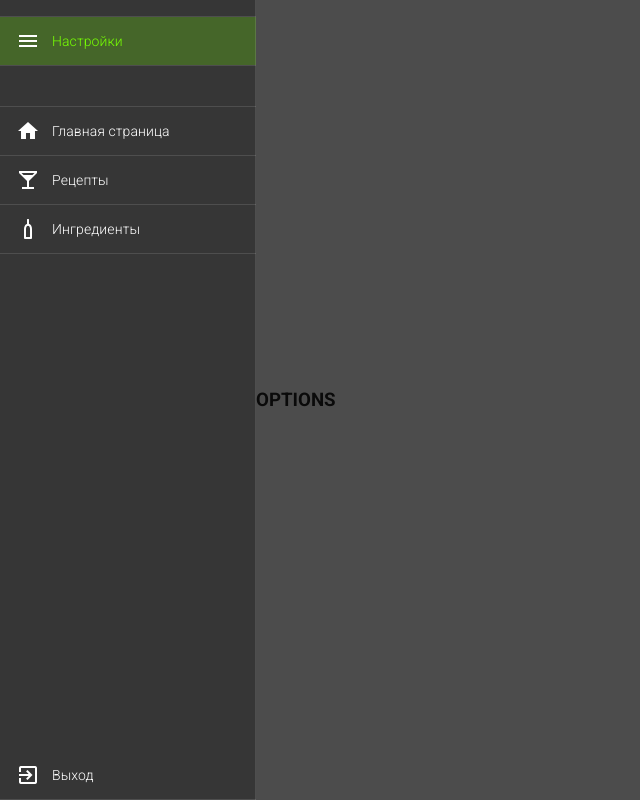
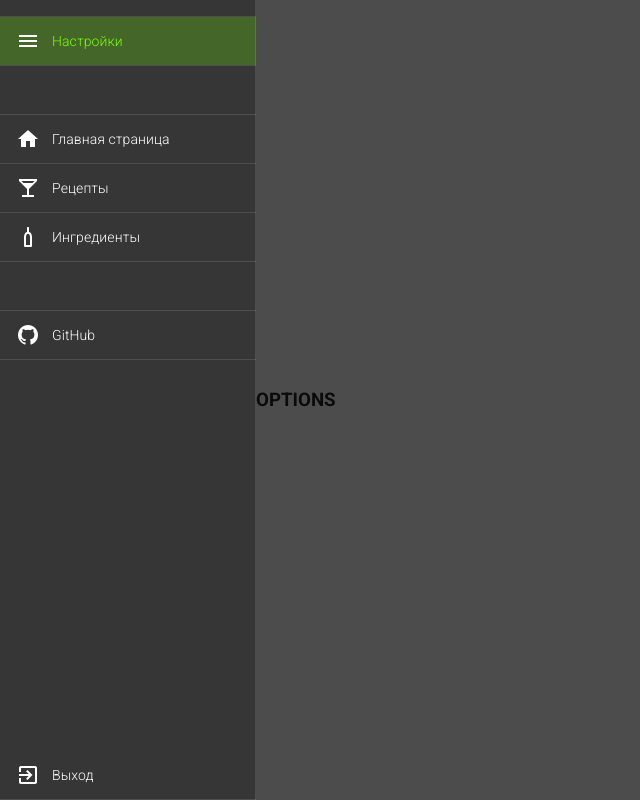
Before and after one commit to LebedevApp/CMS-Coctails, a Vue app: page /options in a window 1280 px wide. Shown: the whole page, without its empty margins (0-640 px from the left). Built offline with nearby package versions, Linux system fonts and the light colour scheme.

Commit message:
first commit

```diff
--- a/src/components/navigation/TheNavigation.vue
+++ b/src/components/navigation/TheNavigation.vue
@@ -3,9 +3,20 @@
       <v-divider></v-divider>
     <v-button-link :item="menu" />
 
-    <div class="links mt-10">
+    <div class="links mt-12">
       <v-divider></v-divider>
       <v-button-link v-for="(item, i) in links" :key="i" :item="item" />
+    </div>
+
+    <div class="mt-12">
+      <v-divider></v-divider>
+      <v-list-item link :href="github.to" color="light-green accent-3">
+        <v-icon class="mr-3">{{github.icon}}</v-icon>
+        <v-list-item-content>
+          <v-list-item-title class="text-subtitle-2 font-weight-light">{{github.name}}</v-list-item-title>
+        </v-list-item-content>
+      </v-list-item>
+      <v-divider></v-divider>
     </div>
 
     <v-button-link class="logout" :item="logout" />
@@ -36,6 +47,11 @@ export default {
         icon: "mdi-menu",
         to: "/options",
       },
+      github: {
+        name: "GitHub",
+        icon: "mdi-github ",
+        to: "https://github.com/Podsida/CMS-Coctails.git",
+      },
     };
   },
 };
```
